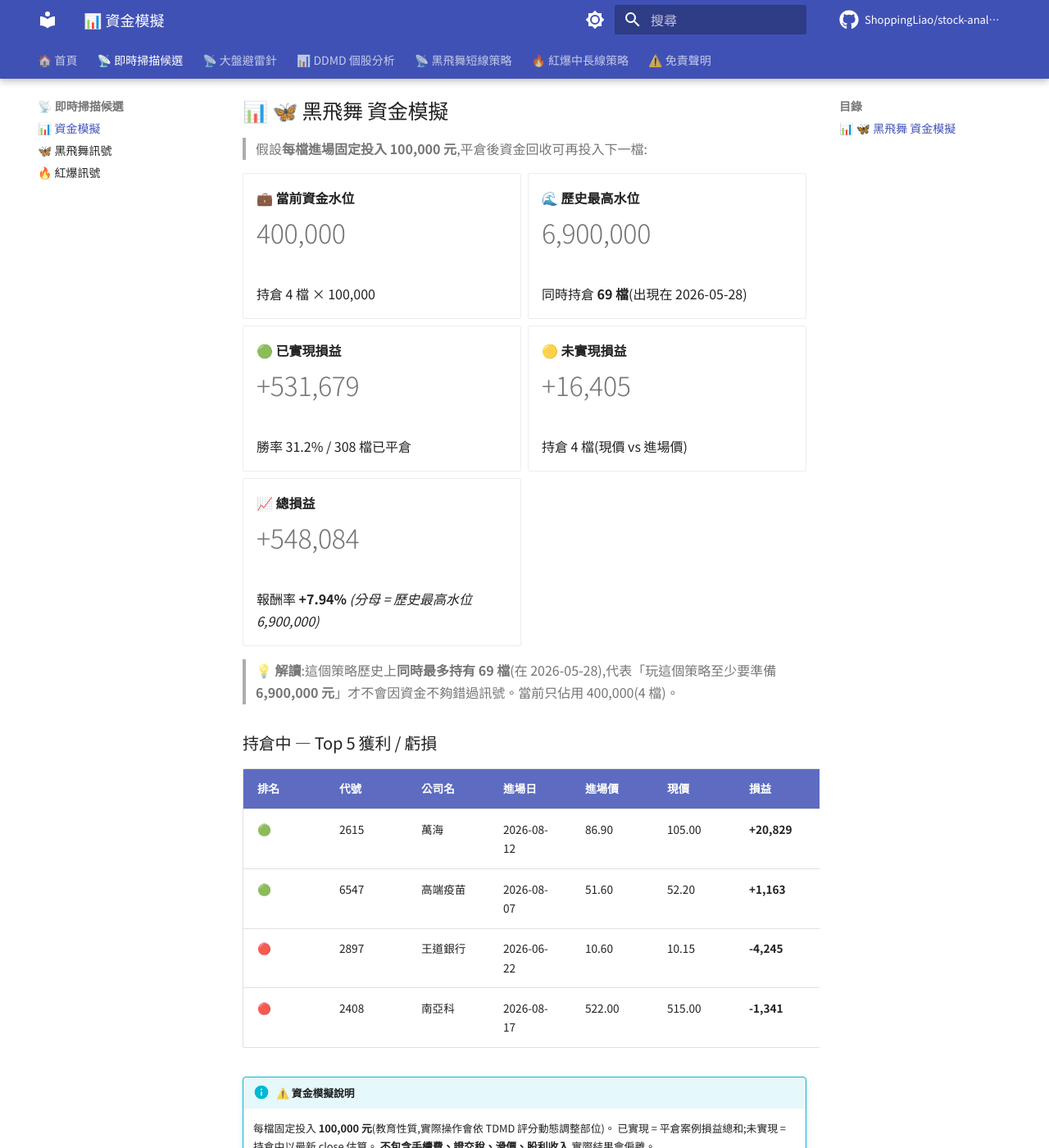
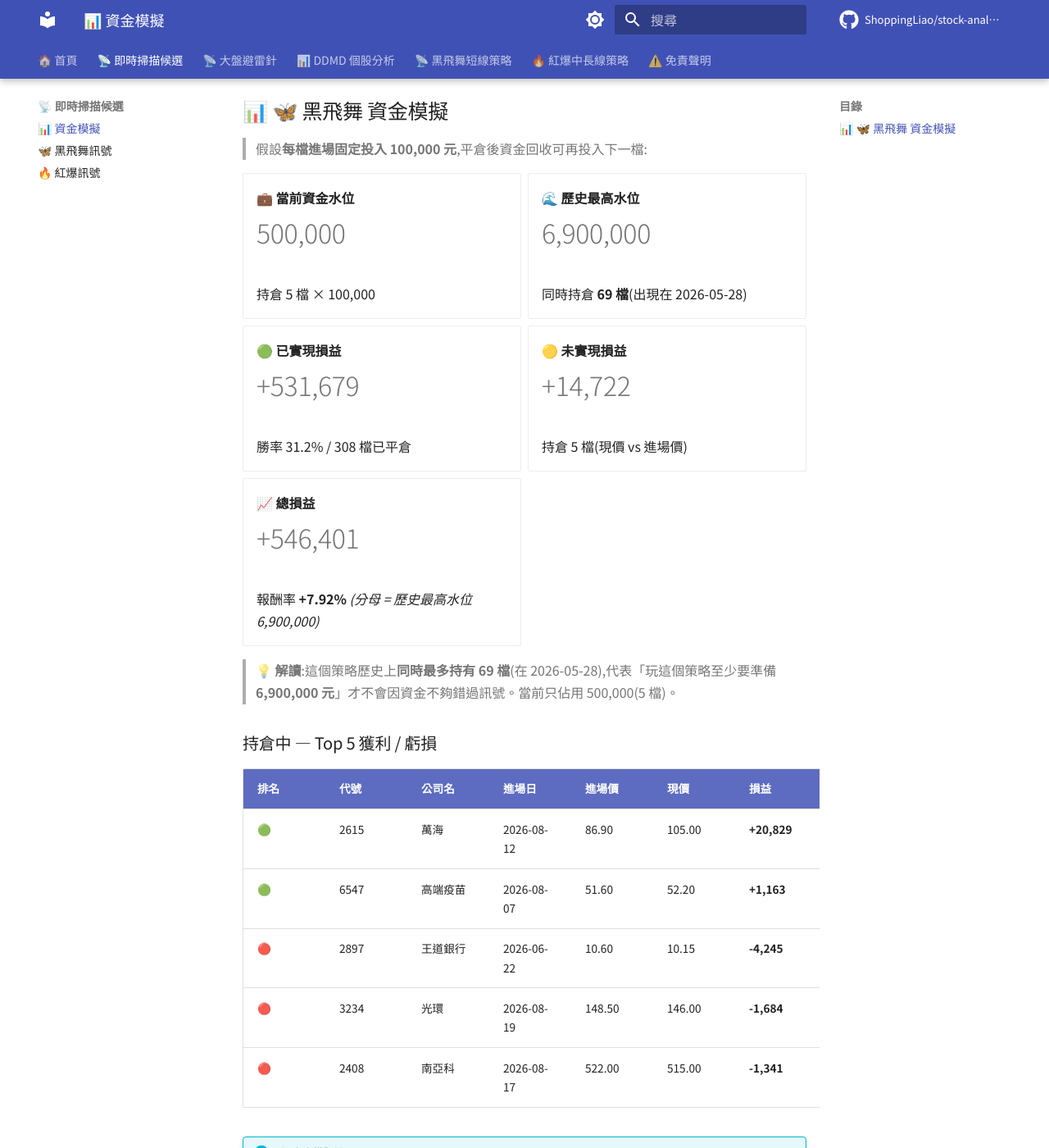
Before and after one commit to ShoppingLiao/stock-analysis-public, an MkDocs documentation site: the page built from docs/signals_capital.md, in a window 1280 px wide and 1400 px high, scrolled down 359 px. Shown: the whole window at 82% size. Built offline with MkDocs 1.6.1 and Material for MkDocs 9.7.7, drawn with Linux system fonts in a browser that asks for light colours; comment, search, counter and statistics services are not loaded; some of the changed text lies outside the part shown.

Commit message:
docs(signals): update BB + RB + capital (2026-08-19)

```diff
--- a/docs/signals_capital.md
+++ b/docs/signals_capital.md
@@ -17,9 +17,9 @@
 
 -   **💼 當前資金水位**
 
-    # 400,000
+    # 500,000
 
-    持倉 4 檔 × 100,000
+    持倉 5 檔 × 100,000
 
 -   **🌊 歷史最高水位**
 
@@ -35,19 +35,19 @@
 
 -   **🟡 未實現損益**
 
-    # +16,405
+    # +14,722
 
-    持倉 4 檔(現價 vs 進場價)
+    持倉 5 檔(現價 vs 進場價)
 
 -   **📈 總損益**
 
-    # +548,084
+    # +546,401
 
-    報酬率 **+7.94%** _(分母 = 歷史最高水位 6,900,000)_
+    報酬率 **+7.92%** _(分母 = 歷史最高水位 6,900,000)_
 
 </div>
 
-> **💡 解讀**:這個策略歷史上**同時最多持有 69 檔**(在 2026-05-28),代表「玩這個策略至少要準備 **6,900,000 元**」才不會因資金不夠錯過訊號。當前只佔用 400,000(4 檔)。
+> **💡 解讀**:這個策略歷史上**同時最多持有 69 檔**(在 2026-05-28),代表「玩這個策略至少要準備 **6,900,000 元**」才不會因資金不夠錯過訊號。當前只佔用 500,000(5 檔)。
 
 ### 持倉中 — Top 5 獲利 / 虧損
 
@@ -56,6 +56,7 @@
 | 🟢 | 2615 | 萬海 | 2026-08-12 | 86.90 | 105.00 | **+20,829** | **+20.83%** |
 | 🟢 | 6547 | 高端疫苗 | 2026-08-07 | 51.60 | 52.20 | **+1,163** | **+1.16%** |
 | 🔴 | 2897 | 王道銀行 | 2026-06-22 | 10.60 | 10.15 | **-4,245** | **-4.25%** |
+| 🔴 | 3234 | 光環 | 2026-08-19 | 148.50 | 146.00 | **-1,684** | **-1.68%** |
 | 🔴 | 2408 | 南亞科 | 2026-08-17 | 522.00 | 515.00 | **-1,341** | **-1.34%** |
 
 !!! info "⚠️ 資金模擬說明"
@@ -133,9 +134,9 @@
 
 -   **💼 當前資金水位**
 
-    # 2,700,000
+    # 2,800,000
 
-    BB 400,000 + RB 2,300,000
+    BB 500,000 + RB 2,300,000
 
 -   **🌊 兩策略歷史最高水位**
 
@@ -151,15 +152,15 @@
 
 -   **🟡 未實現損益**
 
-    # +137,986
+    # +136,302
 
-    BB +16,405 + RB +121,581
+    BB +14,722 + RB +121,581
 
 -   **📉 總損益**
 
-    # -18,265
+    # -19,948
 
-    報酬率 **-0.08%** _(分母 = 兩策略歷史最高水位)_
+    報酬率 **-0.09%** _(分母 = 兩策略歷史最高水位)_
 
 </div>
 
```
Also changed, not shown: docs/signals_black_butterfly.md (+4 -2 lines).
